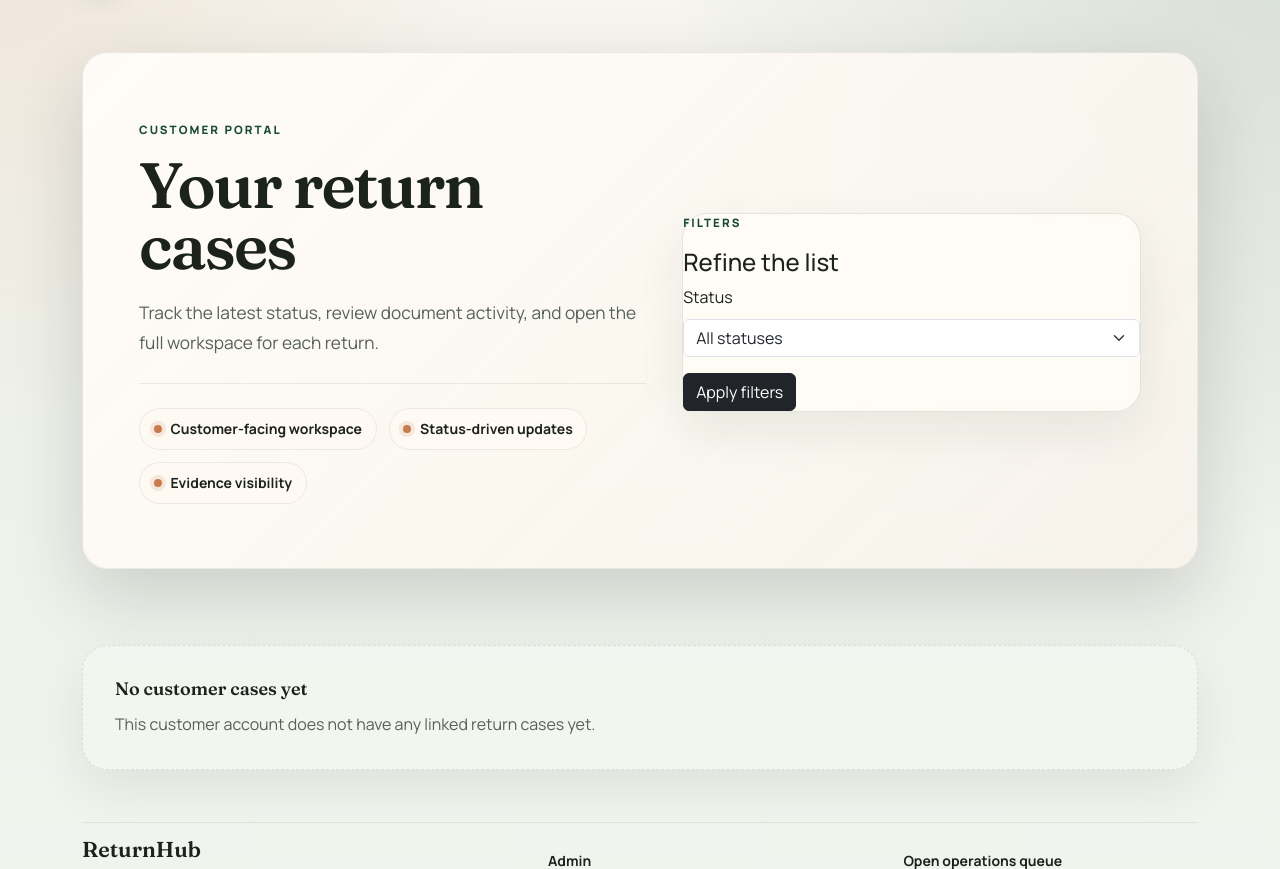
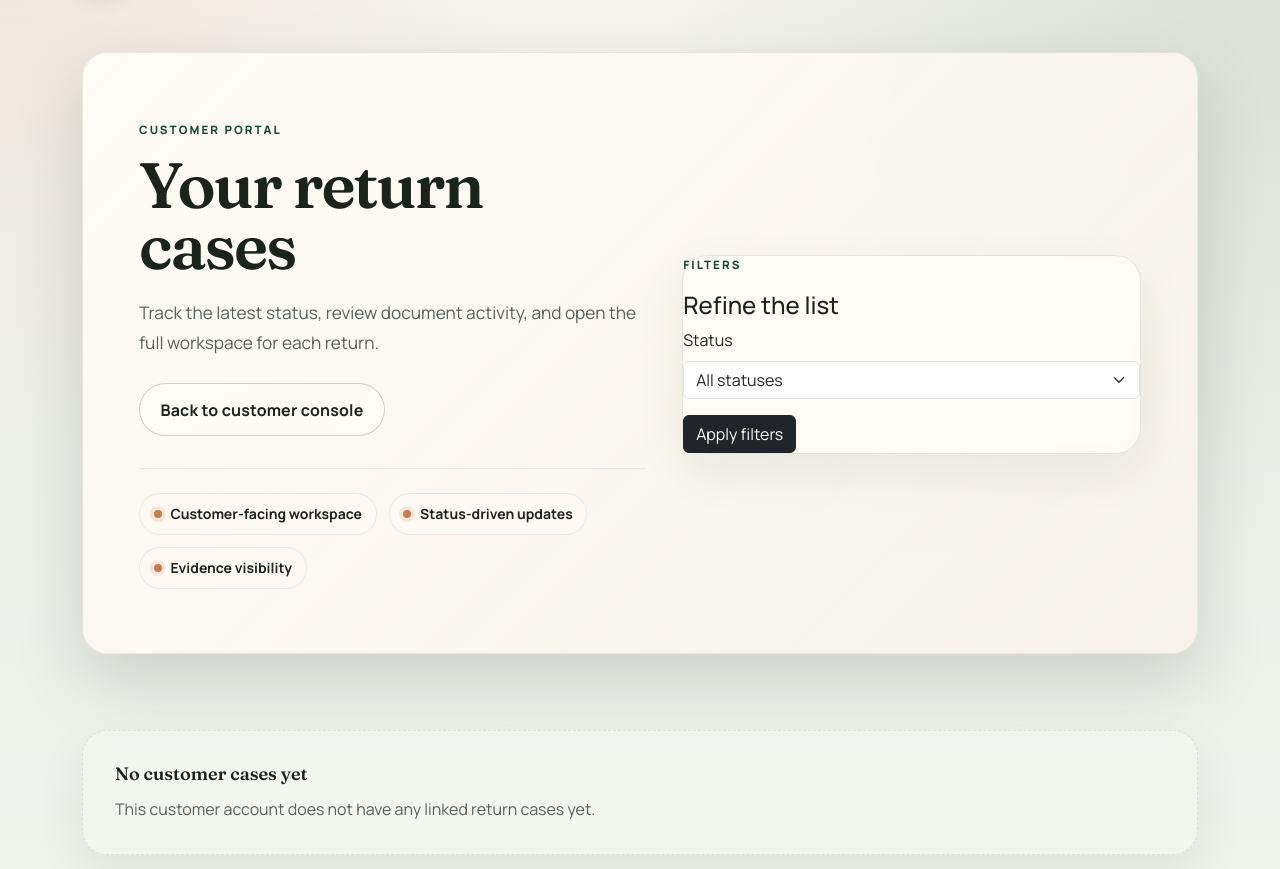
Before and after one commit to AAdewunmi/Returns-Escalation-Predictor-Project, a Django app: template templates/customer/case_list.html in a window 1280 px wide. Shown: the part 71-940 px from the top of the page. Run offline with Django 5.2, Linux system fonts and the light colour scheme; the template is opened without the code that fills it, so the values that code supplies are empty.

Commit message:
fix(customer): add console return link to case list

```diff
--- a/templates/customer/case_list.html
+++ b/templates/customer/case_list.html
@@ -13,6 +13,11 @@
         <p class="rh-hero-lead">
           Track the latest status, review document activity, and open the full workspace for each return.
         </p>
+        <div class="rh-hero-actions">
+          <a class="btn btn-outline-secondary rh-btn-secondary" href="{% url 'console:customer-dashboard' %}">
+            Back to customer console
+          </a>
+        </div>
         <div class="rh-trust-row" aria-label="Customer case summary signals">
           <span class="rh-trust-item">Customer-facing workspace</span>
           <span class="rh-trust-item">Status-driven updates</span>
```
Also changed, not shown: tests/test_customer_portal_views.py (+2 -0 lines).
